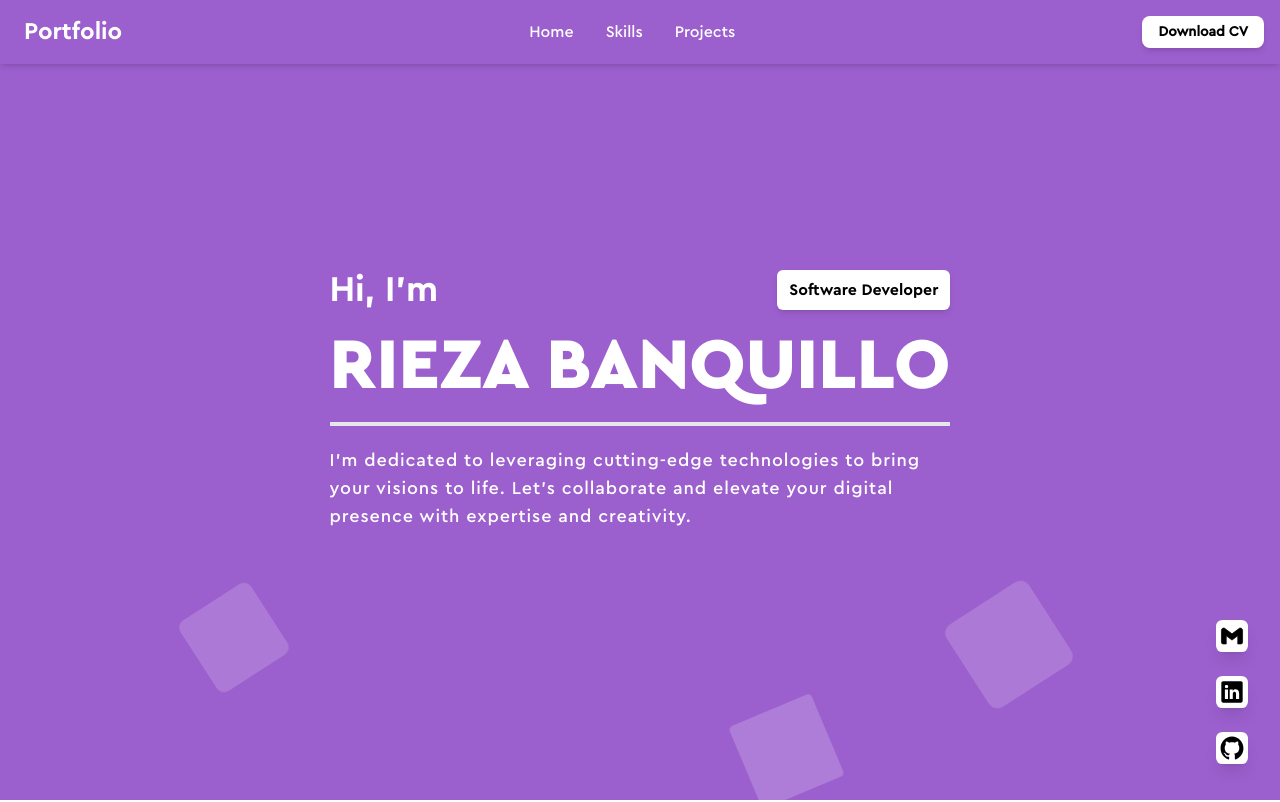
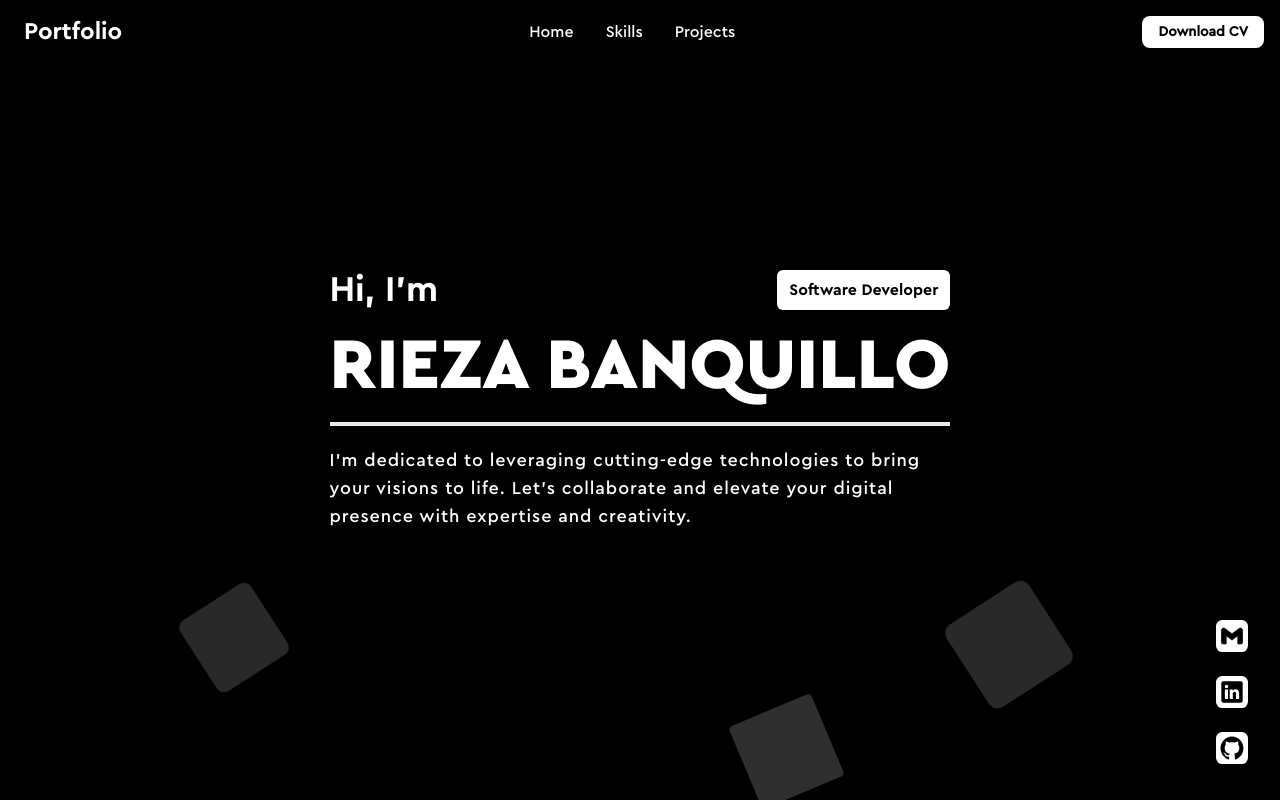
Before and after one commit to riezxcvii/react-web-portfolio, a React (Create React App) app: page / in a window 1280 px wide. Shown: the top 802 px of the page. Built offline with nearby package versions, Linux system fonts and the light colour scheme.

Commit message:
:lipstick: fix: change background color to black

```diff
--- a/src/components/Home.jsx
+++ b/src/components/Home.jsx
@@ -31,7 +31,7 @@ const Home = () => {
 
   return (
     <div id="home" className="flex items-center justify-center h-screen">
-      <div className="m-auto block p-8 md:w-[42.8rem] w-[24rem] md:space-y-5 space-y-3">
+      <div className="m-auto block p-6 md:w-[41.8rem] w-[23rem] md:space-y-5 space-y-3">
         <div className="flex justify-between">
           <h3 className="title md:text-4xl text-xl text-white cursor-default select-none">
             Hi, I'm
--- a/src/components/Navbar.jsx
+++ b/src/components/Navbar.jsx
@@ -43,7 +43,7 @@ const Navbar = () => {
 
   return (
     <div>
-      <nav className="bg-[#9c5fce] border-gray-200 fixed w-full z-20 top-0 start-0 shadow-md">
+      <nav className="bg-black border-gray-200 fixed w-full z-20 top-0 start-0 shadow-md">
         <div className="max-w-screen-xl flex flex-wrap items-center justify-between mx-auto p-4">
           <span className="title self-center text-2xl font-semibold whitespace-nowrap text-white cursor-default select-none pl-2">
             Portfolio
@@ -95,7 +95,7 @@ const Navbar = () => {
               id="drawer-right"
               className={`fixed top-0 right-0 z-50 h-screen p-4 overflow-y-auto transition-transform ${
                 isDrawerOpen ? "" : "translate-x-full"
-              } bg-[#9c5fce] w-52`}
+              } bg-black w-52`}
               tabIndex={isDrawerOpen ? 0 : -1}
               aria-labelledby="drawer-right-label"
             >
@@ -139,7 +139,7 @@ const Navbar = () => {
           </div>
           {/* Navigation links in desktop view */}
           <div className="hidden w-full md:block md:w-auto" id="navbar-default">
-            <ul className="font-medium flex flex-col p-4 md:p-0 mt-4 border border-gray-100 rounded-lg bg-[#9c5fce] md:flex-row md:space-x-8 rtl:space-x-reverse md:mt-0 md:border-0 md:bg-[#9c5fce] dark:bg-gray-800 md:dark:bg-gray-900 dark:border-gray-700">
+            <ul className="font-medium flex flex-col p-4 md:p-0 mt-4 border border-gray-100 rounded-lg bg-black md:flex-row md:space-x-8 rtl:space-x-reverse md:mt-0 md:border-0 md:bg-black dark:bg-gray-800 md:dark:bg-gray-900 dark:border-gray-700">
               {navigation.map((navLink) => (
                 <li key={navLink.id}>
                   <a
--- a/src/components/Projects.jsx
+++ b/src/components/Projects.jsx
@@ -97,7 +97,7 @@ const Projects = () => {
           PROJECTS
         </h1>
 
-        <div className="flex md:px-8 px-0 w-full md:py-0 py-4 md:h-full h-[700px] my-auto">
+        <div className="flex md:px-8 px-6 w-full md:py-0 py-4 md:h-full h-[550px] my-auto">
           {/* Previous button */}
           {isScrollable && (
             <img
@@ -120,7 +120,7 @@ const Projects = () => {
                 className="text-black rounded-md md:p-6 p-4 transition ease-in-out delay-150 hover:-translate-y-1 hover:scale-105 duration-300 bg-white"
               >
                 <a href={p.github} target="_blank" rel="noreferrer">
-                  <div className="flex justify-between md:space-x-6 space-x-8">
+                  <div className="flex justify-between md:space-x-6 space-x-1">
                     {/* Desktop mockup */}
                     <div className="m-auto">
                       <div className="relative mx-auto border-black md:border-[10px] border-[8px] rounded-t-xl w-full h-fit bg-black">
--- a/src/index.css
+++ b/src/index.css
@@ -54,7 +54,7 @@ body {
   left: 0;
   margin: 0;
   padding: 0;
-  background: #9c5fce;
+  background: black;
   overflow: hidden;
   z-index: -1;
 }
```
